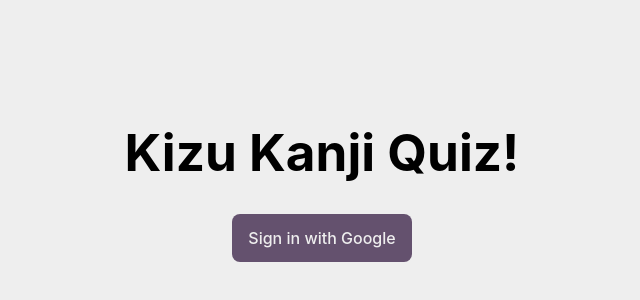
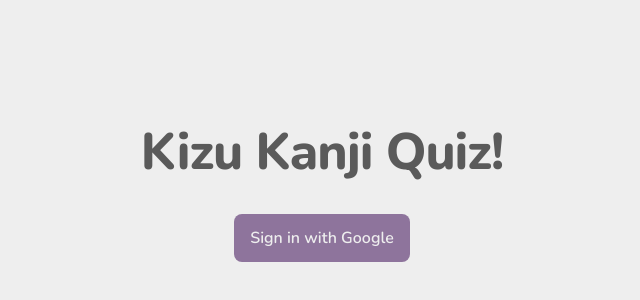
Before and after one commit to Hunternif/kizu-kanji-quiz, a React (Vite) app in the folder client/: page / in a window 1280 px wide. Shown: the part 224-524 px from the top of the page, without its empty margins (318-958 px from the left). Built offline with nearby package versions, Linux system fonts and the light colour scheme; no server answers.

Commit message:
Update style theme: font, colors

```diff
--- a/client/index.html
+++ b/client/index.html
@@ -21,6 +21,10 @@
   <meta property="twitter:description" content="Japanese word guessing game." />
   <!-- <meta property="twitter:card" content="summary_large_image" /> -->
   <!-- <meta property="twitter:image" content="$webUrl$/banner.jpg" /> -->
+
+  <link rel="preconnect" href="https://fonts.googleapis.com">
+  <link rel="preconnect" href="https://fonts.gstatic.com" crossorigin>
+  <link href="https://fonts.googleapis.com/css2?family=Nunito:ital,wght@0,200..1000;1,200..1000&display=swap" rel="stylesheet">
 </head>
 
 <body>
--- a/client/src/scss/colors.scss
+++ b/client/src/scss/colors.scss
@@ -1,21 +1,24 @@
 /*------------------------- Theme colors -------------------------*/
+$gray-0: #eeeeee;
+$gray-1: #978aa5;
+$gray-2: #8e749c;
+$gray-3:#64516e ;
+$gray-4: #534c5f;
+
 $accent: #fc8181;
-$bg: #eeeeee;
-$second: #978aa5;
-$third: #64516e;
-$fourth: #534c5f;
-$text: #333;
+$bg: $gray-0;
+$text: #5a5a5a;
 
 $error-red: #e64949;
 
 $like: $accent;
 
-$button-bg: $third;
+$button-bg: $gray-2;
 $button-text: $bg;
-$button-bg-hover: lighten($button-bg, 30%);
+$button-bg-hover: lighten($button-bg, 10%);
 $button-accent-text: #fff;
-$button-accent-bg-hover: lighten($accent, 30%);
-$button-light-bg: $second;
+$button-accent-bg-hover: lighten($accent, 10%);
+$button-light-bg: $gray-1;
 $button-lighter-bg: color-mix(in srgb, $bg 50%, $button-light-bg);
 
 /*--------------------- Background gradients ---------------------*/
@@ -23,11 +26,11 @@ $button-lighter-bg: color-mix(in srgb, $bg 50%, $button-light-bg);
 /*----------------------------- Cards ----------------------------*/
 
 /*------------------------- Form controls ------------------------*/
-$control-bg: $fourth;
-$control-bg-focus: darken($control-bg, 50%);
+$control-bg: $gray-3;
+$control-bg-focus: darken($control-bg, 10%);
 $control-border: transparent;
 $control-border-focus: #fff;
 
 /*------------------- "Panels" (modals & cards) ------------------*/
-$modal-bg: color-mix(in srgb, $bg 50%, $second);
-$tooltip-bg: $modal-bg;
+$modal-bg: #fff;
+$tooltip-bg: color-mix(in srgb, $bg 70%, $gray-1);
--- a/client/src/scss/components/buttons.scss
+++ b/client/src/scss/components/buttons.scss
@@ -7,7 +7,7 @@
   border: 1px solid transparent;
   padding: 10px 15px;
   font-size: 1em;
-  font-weight: 500;
+  font-weight: 600;
   font-family: inherit;
   background-color: colors.$button-bg;
   color: colors.$button-text;
--- a/client/src/scss/components/text.scss
+++ b/client/src/scss/components/text.scss
@@ -21,6 +21,8 @@ i {
 h1 {
   font-size: 3.2em;
   line-height: 1.1;
+  font-weight: 800;
+  letter-spacing: -1px;
 }
 h2 {
   margin-bottom: 1.5rem;
--- a/client/src/scss/styles.scss
+++ b/client/src/scss/styles.scss
@@ -30,12 +30,13 @@
 /*---------------------------- Root layout ---------------------------*/
 
 :root {
-  font-family: Inter, system-ui, Avenir, Helvetica, Arial, sans-serif;
+  font-family: "Nunito", sans-serif;
   line-height: 1.5;
   font-weight: 400;
 
   color-scheme: light;
   background-color: colors.$bg;
+  color: colors.$text;
 
   font-synthesis: none;
   text-rendering: optimizeLegibility;
@@ -61,3 +62,7 @@ body {
   width: 100%;
   height: 100%;
 }
+
+*, *::before, *::after {
+  box-sizing: border-box;
+}
```
